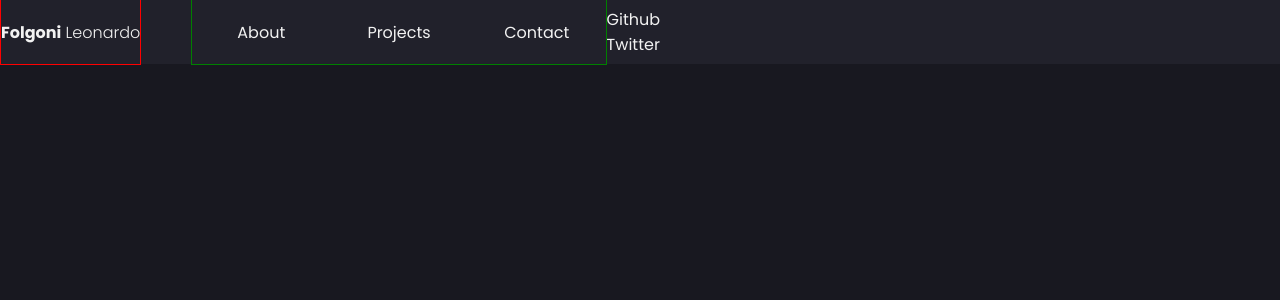
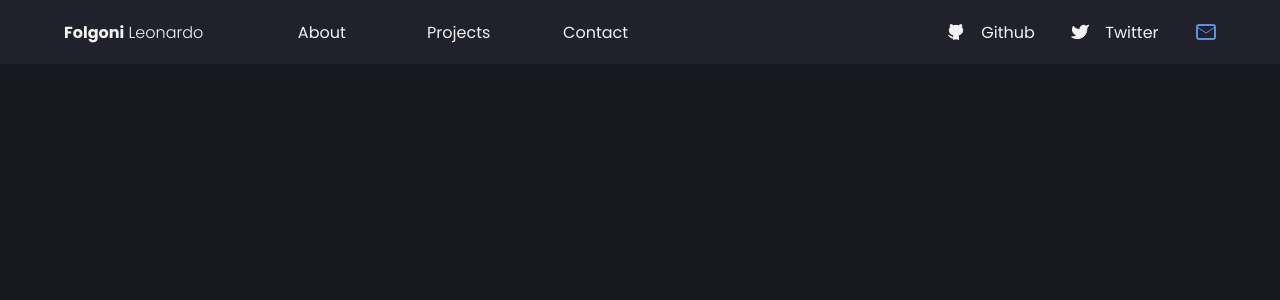
Before and after one commit to f0lg0/portfolio, a React (Create React App) app: page / in a window 1280 px wide. Shown: the top 300 px of the page. Built offline with nearby package versions, Linux system fonts and the light colour scheme.

Commit message:
new: work on the navbar

```diff
--- a/src/components/desktop/Navbar.css
+++ b/src/components/desktop/Navbar.css
@@ -17,10 +17,13 @@
     display: flex;
     align-items: center;
 
-    border: 1px solid red;
+    margin-left: 5%;
+    cursor: pointer;
 }
-.main_text p {
+.main_text a {
     font-weight: 300;
+    color: #f2f2f2;
+    text-decoration: none;
 }
 
 .main_text span {
@@ -33,9 +36,9 @@
     flex: 0.4;
     align-items: center;
     justify-content: space-between;
+    margin-left: 50px;
 
-    border: 1px solid green;
-    margin-left: 50px;
+    max-width: 650px;
 }
 
 .link {
@@ -50,3 +53,50 @@
     text-decoration: none;
     color: #f2f2f2;
 }
+
+.links a:hover {
+    color: var(--accent-color);
+    transition: 0.3s;
+}
+
+.socials {
+    flex: 0.6;
+    display: flex;
+    flex-direction: row;
+    align-items: center;
+    justify-content: right;
+
+    max-width: 900px;
+}
+
+.social {
+    display: flex;
+    flex-direction: row;
+    align-items: center;
+    flex: 0.2;
+    text-align: center;
+    margin-right: 30px;
+}
+
+.social .icon {
+    display: flex;
+    align-items: center;
+    margin-right: 15px;
+}
+
+.social .icon svg {
+    fill: #f2f2f2;
+}
+
+.social .name a {
+    text-decoration: none;
+    color: #f2f2f2;
+}
+
+.email {
+    display: flex;
+    align-items: center;
+    margin-right: 10%;
+
+    cursor: pointer;
+}
--- a/src/components/desktop/Navbar.tsx
+++ b/src/components/desktop/Navbar.tsx
@@ -14,9 +14,9 @@ class Navbar extends React.Component<NavbarProps, NavbarState> {
         return (
             <div className="navbar">
                 <div className="main_text">
-                    <p>
+                    <a href="/">
                         <span>Folgoni</span> Leonardo
-                    </p>
+                    </a>
                 </div>
                 <div className="links">
                     <div className="link">
@@ -31,18 +31,51 @@ class Navbar extends React.Component<NavbarProps, NavbarState> {
                 </div>
                 <div className="socials">
                     <div className="social">
-                        <div className="icon"></div>
+                        <div className="icon">
+                            <svg width="20" height="20" viewBox="0 0 20 20" fill="none" xmlns="http://www.w3.org/2000/svg">
+                                <path
+                                    d="M12.5 17.5V14.5833C12.5 13.75 12.5833 13.4167 12.0833 12.9167C14.4167 12.6667 16.6667 11.75 16.6667 7.91666C16.6657 6.92079 16.2771 5.96441 15.5833 5.24999C15.9087 4.38496 15.8788 3.42635 15.5 2.58332C15.5 2.58332 14.5833 2.33332 12.5833 3.66666C10.8894 3.22548 9.11064 3.22548 7.41667 3.66666C5.41667 2.33332 4.5 2.58332 4.5 2.58332C4.12123 3.42635 4.09128 4.38496 4.41667 5.24999C3.72288 5.96441 3.33435 6.92079 3.33333 7.91666C3.33333 11.75 5.58333 12.6667 7.91667 12.9167C7.41667 13.4167 7.41667 13.9167 7.5 14.5833V17.5M7.5 15.8333C3.91667 17 3.91667 13.75 2.5 13.3333L7.5 15.8333Z"
+                                    stroke="#F2F2F2"
+                                    strokeLinecap="round"
+                                    strokeLinejoin="round"
+                                />
+                            </svg>
+                        </div>
                         <div className="name">
-                            <p>Github</p>
+                            <a href="https://github.com/f0lg0" target="_blank" rel="noreferrer">
+                                Github
+                            </a>
                         </div>
                     </div>
                     <div className="social">
-                        <div className="icon"></div>
+                        <div className="icon">
+                            <svg width="20" height="20" viewBox="0 0 20 20" fill="none" xmlns="http://www.w3.org/2000/svg">
+                                <path
+                                    d="M18.3334 3.34168C17.5 3.75001 16.6834 3.91584 15.8334 4.16668C14.8992 3.11251 13.5142 3.05418 12.1834 3.55251C10.8525 4.05084 9.98085 5.26918 10 6.66668V7.50001C7.29585 7.56918 4.88752 6.33751 3.33335 4.16668C3.33335 4.16668 -0.151647 10.3608 6.66669 13.3333C5.10669 14.3725 3.55085 15.0733 1.66669 15C4.42335 16.5025 7.42752 17.0192 10.0284 16.2642C13.0117 15.3975 15.4634 13.1617 16.4042 9.81251C16.6848 8.7939 16.8242 7.74156 16.8184 6.68501C16.8167 6.47751 18.0767 4.37501 18.3334 3.34084V3.34168Z"
+                                    stroke="#F2F2F2"
+                                    strokeLinecap="round"
+                                    strokeLinejoin="round"
+                                />
+                            </svg>
+                        </div>
                         <div className="name">
-                            <p>Twitter</p>
+                            <a href="https://twitter.com/f0lg0" target="_blank" rel="noreferrer">
+                                Twitter
+                            </a>
                         </div>
                     </div>
-                    <div className="email"></div>
+                    <div className="email">
+                        <svg width="24" height="24" viewBox="0 0 24 24" fill="none" xmlns="http://www.w3.org/2000/svg">
+                            <path
+                                d="M19 5H5C3.89543 5 3 5.89543 3 7V17C3 18.1046 3.89543 19 5 19H19C20.1046 19 21 18.1046 21 17V7C21 5.89543 20.1046 5 19 5Z"
+                                stroke="#5A92E1"
+                                strokeWidth="2"
+                                strokeLinecap="round"
+                                strokeLinejoin="round"
+                            />
+                            <path d="M3 7L12 13L21 7" stroke="#5A92E1" strokeLinecap="round" strokeLinejoin="round" />
+                        </svg>
+                    </div>
                 </div>
             </div>
         );
```
